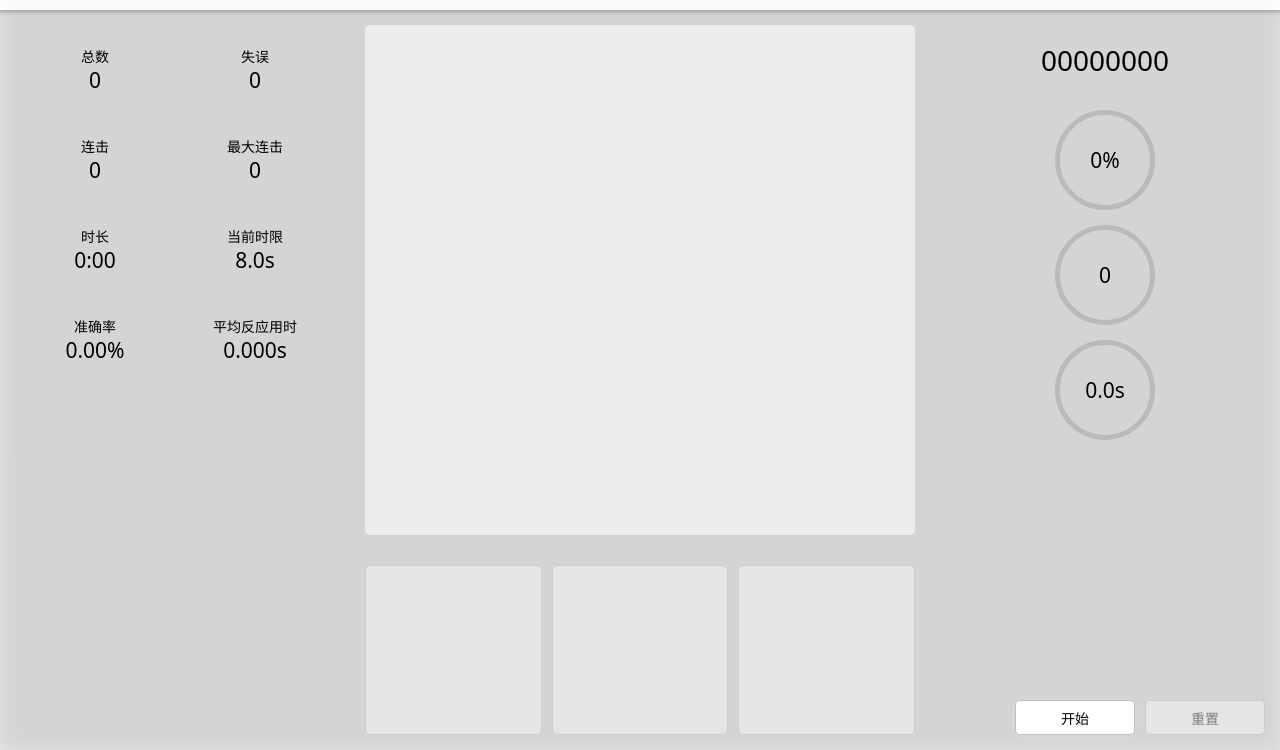
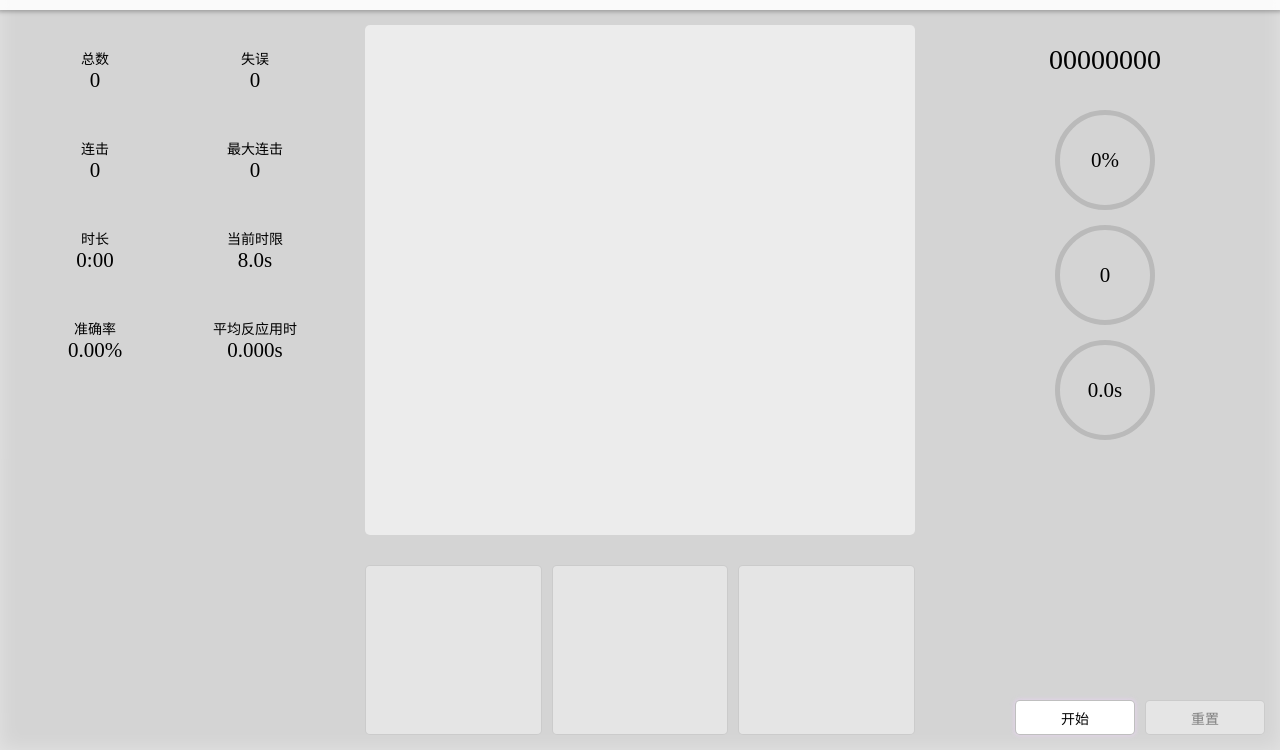
Before and after one commit to SamToki/KanaMaster, a plain HTML site: page PROJECT/KanaMaster/index.html in a window 1280 px wide. Shown: the part 50-800 px from the top of the page. Drawn offline with Linux system fonts and the light colour scheme.

Commit message:
Cancel "system-ui" font.

```diff
--- a/PROJECT/styles/common.css
+++ b/PROJECT/styles/common.css
@@ -27,7 +27,7 @@
 			transform-origin: center center;
 			box-sizing: border-box;
 			/* font-family: Sarasa UI J, Source Han Sans, Hiragino Sans GB, PingFang SC, Microsoft YaHei UI, Helvetica, Arial, sans; */
-			font-family: "system-ui"; font-size: 14px;
+			font-family: ""; font-size: 14px;
 			scroll-padding-top: 60px;
 			transition: 250ms, z-index 0ms; scroll-behavior: smooth;
 		}
```
